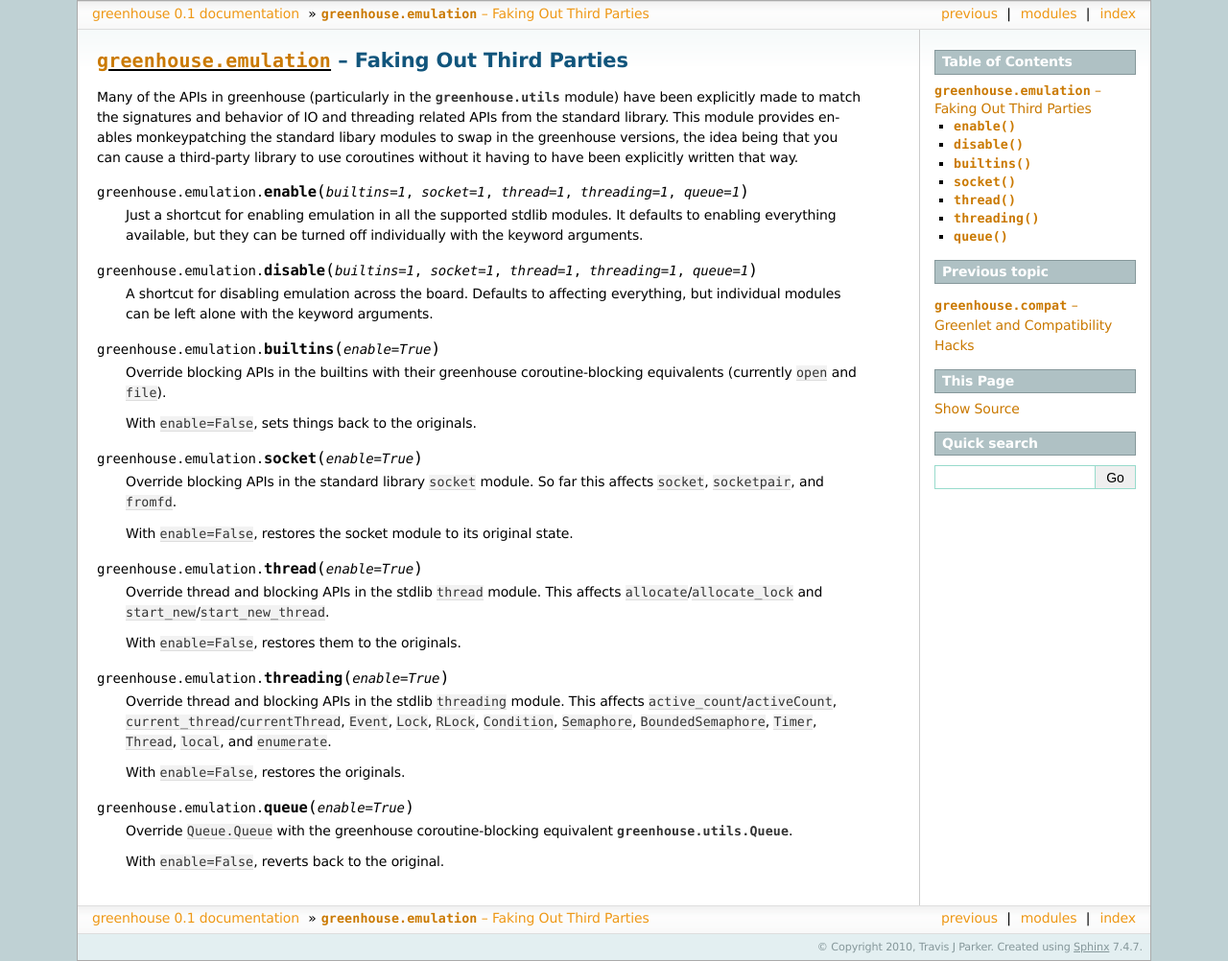
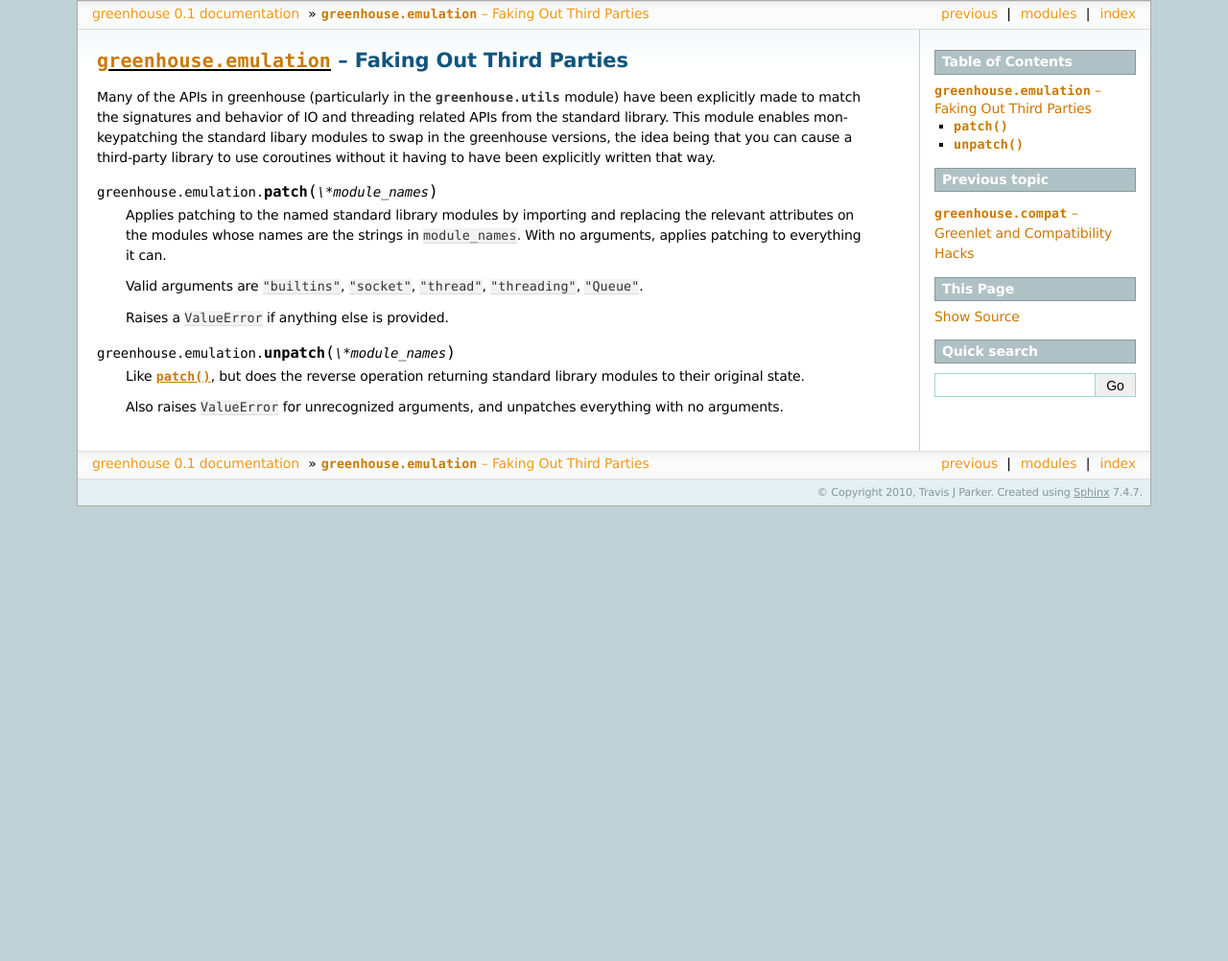
Before and after one commit to teepark/greenhouse, a Sphinx documentation site: the page built from docs/source/greenhouse/emulation.rst, in a window 1280 px wide. Shown: the whole page at 96% size. Built offline with Sphinx 7.4.7, drawn with Linux system fonts in a browser that asks for light colours; after the commit the page ends 900 px from its top, so only the background shows below that.

Commit message:
change the documentation for the new emulation module

```diff
--- a/docs/source/greenhouse/emulation.rst
+++ b/docs/source/greenhouse/emulation.rst
@@ -8,59 +8,28 @@
 
 Many of the APIs in greenhouse (particularly in the :mod:`greenhouse.utils`
 module) have been explicitly made to match the signatures and behavior of IO
-and threading related APIs from the standard library. This module provides
-enables monkeypatching the standard libary modules to swap in the greenhouse
-versions, the idea being that you can cause a third-party library to use
-coroutines without it having to have been explicitly written that way.
+and threading related APIs from the standard library. This module enables
+monkeypatching the standard libary modules to swap in the greenhouse versions,
+the idea being that you can cause a third-party library to use coroutines
+without it having to have been explicitly written that way.
 
 
-.. function:: enable(builtins=1, socket=1, thread=1, threading=1, queue=1)
+.. function:: patch(\*module_names)
 
-    Just a shortcut for enabling emulation in all the supported stdlib modules.
-    It defaults to enabling everything available, but they can be turned off
-    individually with the keyword arguments.
+    Applies patching to the named standard library modules by importing and
+    replacing the relevant attributes on the modules whose names are the
+    strings in ``module_names``. With no arguments, applies patching to
+    everything it can.
 
-.. function:: disable(builtins=1, socket=1, thread=1, threading=1, queue=1)
+    Valid arguments are ``"builtins"``, ``"socket"``, ``"thread"``,
+    ``"threading"``, ``"Queue"``.
 
-    A shortcut for disabling emulation across the board. Defaults to affecting
-    everything, but individual modules can be left alone with the keyword
-    arguments.
+    Raises a ``ValueError`` if anything else is provided.
 
-.. function:: builtins(enable=True)
+.. function:: unpatch(\*module_names)
 
-    Override blocking APIs in the builtins with their greenhouse
-    coroutine-blocking equivalents (currently ``open`` and ``file``).
+    Like :func:`patch`, but does the reverse operation returning standard
+    library modules to their original state.
 
-    With ``enable=False``, sets things back to the originals.
-
-.. function:: socket(enable=True)
-
-    Override blocking APIs in the standard library ``socket`` module. So far
-    this affects ``socket``, ``socketpair``, and ``fromfd``.
-
-    With ``enable=False``, restores the socket module to its original state.
-
-.. function:: thread(enable=True)
-
-    Override thread and blocking APIs in the stdlib ``thread`` module. This
-    affects ``allocate``/``allocate_lock`` and
-    ``start_new``/``start_new_thread``.
-
-    With ``enable=False``, restores them to the originals.
-
-.. function:: threading(enable=True)
-
-    Override thread and blocking APIs in the stdlib ``threading`` module. This
-    affects ``active_count``/``activeCount``,
-    ``current_thread``/``currentThread``, ``Event``, ``Lock``, ``RLock``,
-    ``Condition``, ``Semaphore``, ``BoundedSemaphore``, ``Timer``, ``Thread``,
-    ``local``, and ``enumerate``.
-
-    With ``enable=False``, restores the originals.
-
-.. function:: queue(enable=True)
-
-    Override ``Queue.Queue`` with the greenhouse coroutine-blocking equivalent
-    :class:`greenhouse.utils.Queue`.
-
-    With ``enable=False``, reverts back to the original.
+    Also raises ``ValueError`` for unrecognized arguments, and unpatches
+    everything with no arguments.
```
